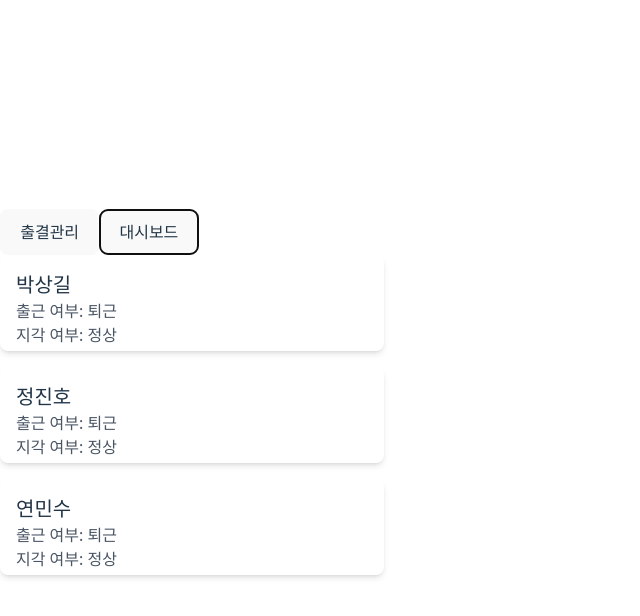
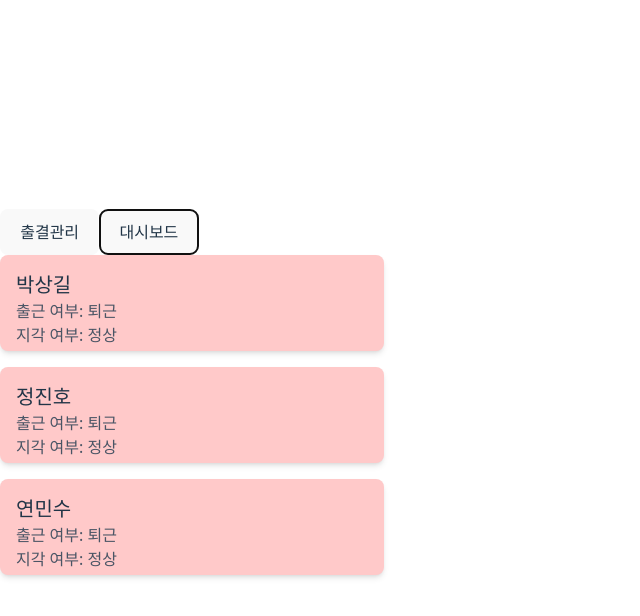
Before and after one commit to KoreanFever/react-study-osan, a React (Vite) app in the folder reactStudy2week/: page / in a window 1280 px wide. Both pictures are taken after a click on the button "대시보드". Shown: the top 616 px of the page, without its empty margins (0-640 px from the left). Built offline with nearby package versions, Linux system fonts and the light colour scheme.

Commit message:
출퇴근 여부 초기화로직 수정 및 대시보드 카드 백그라운드 컬러 출결 여부에 따라 변경되도록 설정

```diff
--- a/reactStudy2week/src/components/Card.jsx
+++ b/reactStudy2week/src/components/Card.jsx
@@ -25,21 +25,7 @@ function Card(props) {
     useEffect(() => {
         const checkedHour = localStorage.getItem(memberInfo.id);
         if (checkedHour) {
-            const startWorkHour = new Date(checkedHour);
             // 출근 상태 초기화
-            if (startWorkHour.getHours() < 9 || (startWorkHour.getHours() === 9 && startWorkHour.getMinutes() === 0)) {
-                memberInfo.isWorking = true; // 출근 상태
-                memberInfo.isLate = false; // 지각 아님
-            } else {
-                memberInfo.isWorking = false; // 퇴근 상태
-                memberInfo.isLate = true; // 지각
-            }
-            setIsWorking(memberInfo.isWorking);
-            setIsLate(memberInfo.isLate);
-        } else {
-            // 출근 상태 초기화
-            memberInfo.isWorking = false; // 퇴근 상태
-            memberInfo.isLate = false; // 지각 아님
             setIsWorking(memberInfo.isWorking);
             setIsLate(memberInfo.isLate);
         }
--- a/reactStudy2week/src/components/List.jsx
+++ b/reactStudy2week/src/components/List.jsx
@@ -3,11 +3,18 @@ import React, { useState } from "react";
 
 function List(props) {
     const memberInfo = props.memberInfo;
-    console.log(memberInfo.name, ' : ', memberInfo.isWorking);
+    let backgroundColor = "";
+
+    if (memberInfo.isWorking) {
+        backgroundColor = "bg-green-200";
+    }
+    if (!memberInfo.isWorking) {
+        backgroundColor = "bg-red-200";
+    }
 
     return (
         <div className="flex flex-col items-center justify-center">
-            <div className="w-96 h-24 bg-white shadow-md rounded-lg p-4 mb-4">
+            <div className={backgroundColor +" w-96 h-24 shadow-md rounded-lg p-4 mb-4"}>
                 <h2 className="text-xl font-bold">{memberInfo.name}</h2>
                 {/* <p className="text-gray-600">부서: {memberInfo.department}</p>
                 <p className="text-gray-600">입사일: {memberInfo.joinDate}</p>
```
